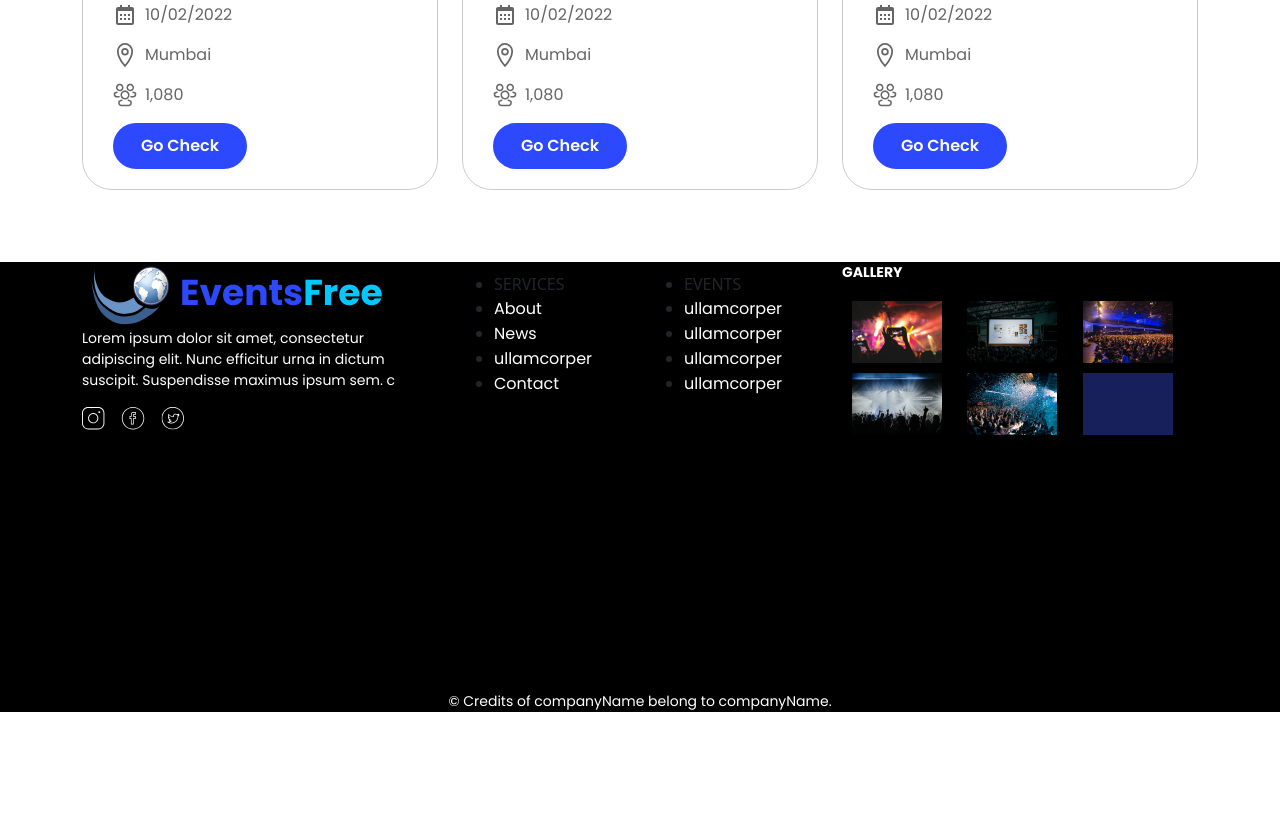
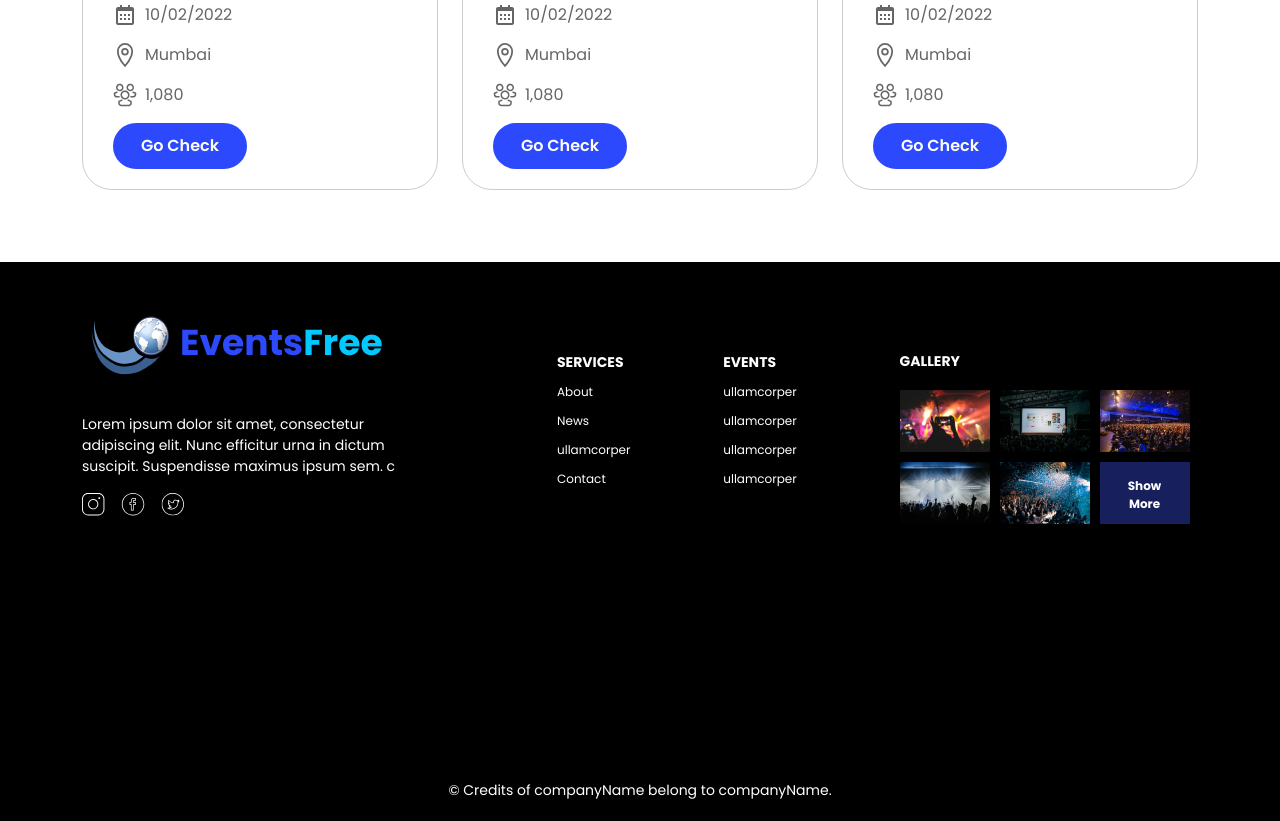
Before and after one commit to neetu-48/multiple-events, a plain HTML site: page index.html in a window 1280 px wide. Shown: the part 1975-2796 px from the top of the page. Before the commit the page ends 2687 px from the top, so only its background shows below. Drawn offline with nearby package versions, Linux system fonts and the light colour scheme.

Commit message:
typography add

```diff
--- a/assets/css/style.css
+++ b/assets/css/style.css
@@ -162,6 +162,30 @@ ul {
 /* footer-section */
 .footer-section {
     background: rgba(0, 0, 0, 1);
+    /* height: 435px; */
+    padding: 20px;
+}
+.ul-list{
+    padding-top: 60px;
+}
+.eventsfree {
+    padding-top: 30px;
+}
+.ul-chat {
+    display: flex;
+    flex-direction: column;
+    gap: 5px;
+}
+
+.show {
+    font-family: "Poppins", sans-serif;
+    font-size: 12px;
+    font-weight: 700;
+    line-height: 18px;
+    text-align: center;
+    color: rgba(255, 255, 255, 1);
+    background: rgba(45, 60, 174, 0.53);
+    padding-top: 15px;
 }
 
 .lorem-sit {
@@ -171,7 +195,7 @@ ul {
     line-height: 21px;
     text-align: left;
     color: rgba(255, 255, 255, 1);
-
+    padding-top: 36px;
 }
 
 .grid-container {
@@ -183,12 +207,31 @@ ul {
     padding: 10px;
 }
 
-.footer {
+.belong {
     font-family: "Poppins", sans-serif;
     font-size: 14px;
     font-weight: 400;
+    text-align: center;
+    color: rgba(255, 255, 255, 1);
+
+}
+
+.service-e {
+    font-family: "Poppins", sans-serif;
+    font-size: 14px;
+    font-weight: 700;
     line-height: 21px;
-    text-align: center;
+    text-align: left;
+    color: rgba(255, 255, 255, 1);
+    /* padding-top: 40px; */
+}
+
+.service-li {
+    font-family: "Poppins", sans-serif;
+    font-size: 12px;
+    font-weight: 400;
+    line-height: 18px;
+    text-align: left;
     color: rgba(255, 255, 255, 1);
 
 }
@@ -200,7 +243,8 @@ ul {
     line-height: 21px;
     text-align: left;
     color: rgba(255, 255, 255, 1);
-
+    padding-top: 9px;
+    padding-left: 10px;
 }
 
 /* media quary */
--- a/index.html
+++ b/index.html
@@ -688,9 +688,9 @@
 
 </section>
 <section class="footer-section">
-    <div class="container">
-        <div class="row">
-            <div class="col-4">
+    <div class="container w-100">
+        <div class="row justify-content-between">
+            <div class="col-4 eventsfree">
                 <a href="#" class="events"><img src="./assets/image/png/image 1.png" alt="logo">Events<span
                         class="free">Free</span></a>
                 <p class="lorem-sit">Lorem ipsum dolor sit amet, consectetur adipiscing elit. Nunc efficitur urna in
@@ -729,26 +729,26 @@
                 </div>
             </div>
 
-            <div class="col-8">
+             <div class="col-7 ul-list">
                 <div class="row">
 
                     <div class="col-3">
-                        <ul>
-                            <li>SERVICES</li>
-                            <li><a href="#">About</a></li>
-                            <li><a href="#">News</a></li>
-                            <li><a href="#">ullamcorper</a></li>
-                            <li><a href="#">Contact</a></li>
+                        <ul class="list-unstyled ul-chat">
+                            <li class="service-e">SERVICES</li>
+                            <li><a href="#" class="service-li">About</a></li>
+                            <li><a href="#" class="service-li">News</a></li>
+                            <li><a href="#" class="service-li">ullamcorper</a></li>
+                            <li><a href="#" class="service-li">Contact</a></li>
                         </ul>
                     </div>
 
                     <div class="col-3">
-                        <ul>
-                            <li>EVENTS</li>
-                            <li><a href="#">ullamcorper</a></li>
-                            <li><a href="#">ullamcorper</a></li>
-                            <li><a href="#">ullamcorper</a></li>
-                            <li><a href="#">ullamcorper</a></li>
+                        <ul class="list-unstyled ul-chat">
+                            <li class="service-e">EVENTS</li>
+                            <li><a href="#" class="service-li">ullamcorper</a></li>
+                            <li><a href="#" class="service-li">ullamcorper</a></li>
+                            <li><a href="#" class="service-li">ullamcorper</a></li>
+                            <li><a href="#" class="service-li">ullamcorper</a></li>
                         </ul>
                     </div>
 
@@ -760,15 +760,13 @@
                             <div><img src="./assets/image/png/img-3.png" alt="image"></div>
                             <div><img src="./assets/image/png/img-4.png" alt="image"></div>
                             <div><img src="./assets/image/png/img-5.png" alt="image"></div>
-                            <div><img src="./assets/image/png/img-6.png" alt="image"></div>
+                            <div class="show">Show <br>More</div>
                         </div>
                     </div>
-
                 </div>
             </div>
-
         </div>
-        <footer class="footer">© Credits of companyName belong to companyName.</footer>
+        <footer class="belong">© Credits of companyName belong to companyName.</footer>
     </div>
 </section>
 
```
